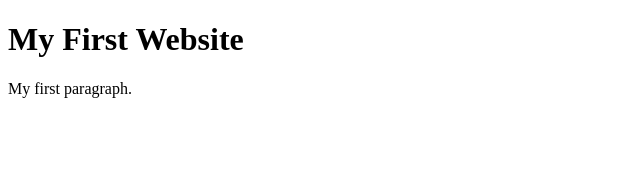
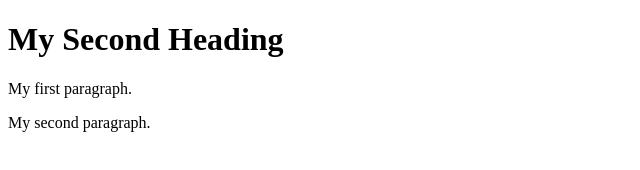
Before and after one commit to cyborg7777/codersrank-template-l6ahbe, a website: page index.html in a window 1280 px wide. Shown: the whole page, without its empty margins (0-640 px from the left). Drawn offline with Linux system fonts and the light colour scheme.

Commit message:
1 file modified

```diff
--- a/index.html
+++ b/index.html
@@ -5,8 +5,9 @@
   </head>
   <body>
 
-    <h1>My First Website</h1>
+    <h1>My Second Heading</h1>
     <p>My first paragraph.</p>
+    <p>My second paragraph.</p>
 
   </body>
 </html>
```
